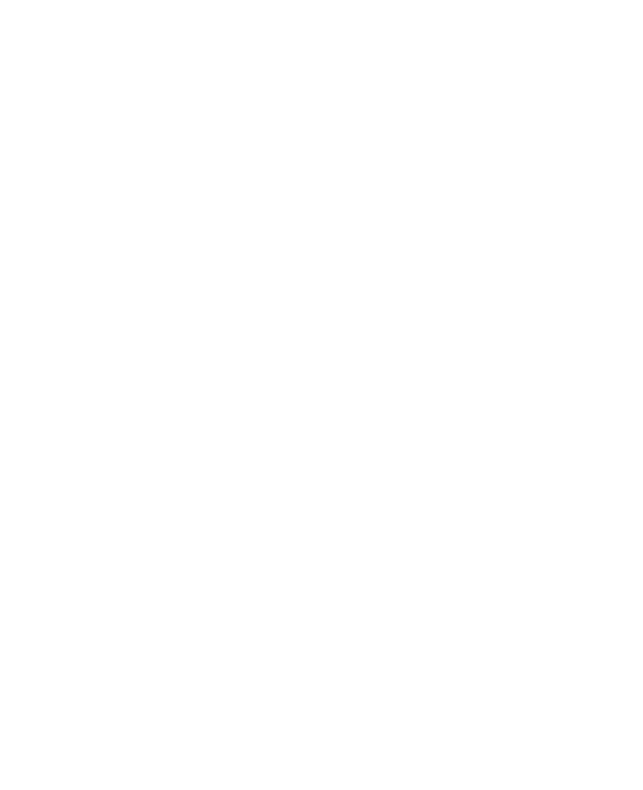
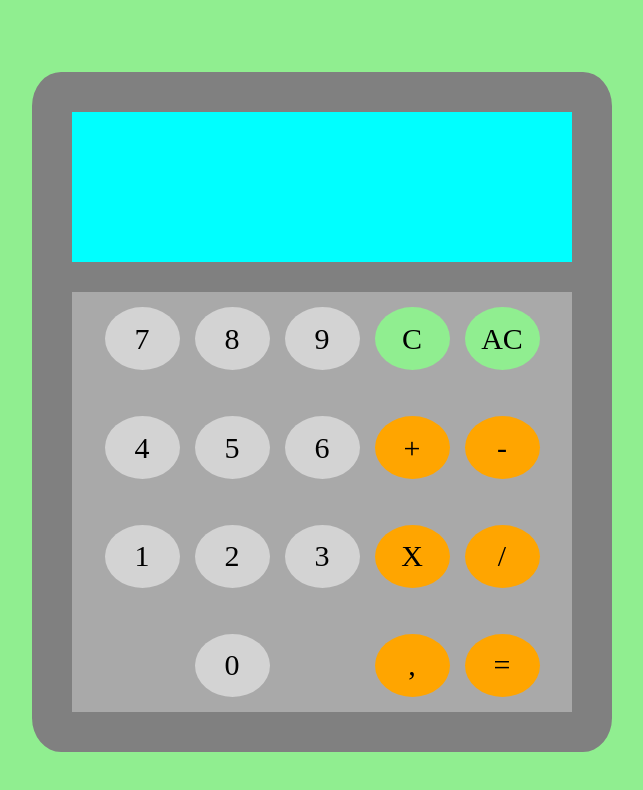
Before and after one commit to Kn62/calculatrice, a plain HTML site: page index.html in a window 1280 px wide. Shown: the whole page, without its empty margins (318-961 px from the left). Drawn offline with Linux system fonts and the light colour scheme.

Commit message:
main html and css

```diff
--- a/index.html
+++ b/index.html
@@ -8,6 +8,30 @@
     <script src="script.js" async></script>
 </head>
 <body>
+    <div class="container">
+        <div class="display-container">
 
+        </div>
+        <div class="input-container">
+            <div id="seven" class="input-number">7</div>
+            <div id="eight" class="input-number">8</div>
+            <div id="nine" class="input-number">9</div>
+            <div id="delete" class="input-reset">C</div>
+            <div id="reset" class="input-reset">AC</div>
+            <div id="four" class="input-number">4</div>
+            <div id="five" class="input-number">5</div>
+            <div id="six" class="input-number">6</div>
+            <div id="sum" class="input-action">+</div>
+            <div id="reduce" class="input-action">-</div>
+            <div id="one" class="input-number">1</div>
+            <div id="two" class="input-number">2</div>
+            <div id="three" class="input-number">3</div>
+            <div id="multiply" class="input-action">X</div>
+            <div id="divide" class="input-action">/</div>
+            <div id="zero" class="input-number">0</div>
+            <div id="commas" class="input-action">,</div>
+            <div id="equal" class="input-action">=</div>
+        </div>
+    </div>
 </body>
 </html>
--- a/styles.css
+++ b/styles.css
@@ -0,0 +1,64 @@
+body {
+    background-color: lightgreen;
+    display: flex;
+    justify-content: center;
+    padding: 5%;
+}
+
+.container {
+    background-color: grey;
+    width: 500px;
+    height: 600px;
+    border-radius: 5%;
+    display: flex;
+    flex-direction: column;
+    align-items: center;
+    padding: 40px;
+    justify-content: space-between;
+}
+
+.display-container {
+    background-color: aqua;
+    height: 25%;
+    width: 100%;
+}
+
+.input-container {
+    background-color: darkgray;
+    height: 70%;
+    width: 100%;
+    display: flex;
+    flex-flow: row wrap;
+    text-align: center;
+    gap: 15px;
+    align-items: center;
+    justify-content: center;
+}
+
+.input-container div {
+    height: 15%;
+    width: 15%;
+    border-radius: 50%;
+    font-size: 30px;
+    text-align: center;
+    display: flex;
+    align-items: center;
+    justify-content: center;
+    cursor: pointer;
+}
+
+.input-number {
+    background-color: lightgray;
+}
+
+.input-reset {
+    background-color: lightgreen;
+}
+
+.input-action {
+    background-color: orange;
+}
+
+#zero {
+    margin: 0 18%;
+}
```
